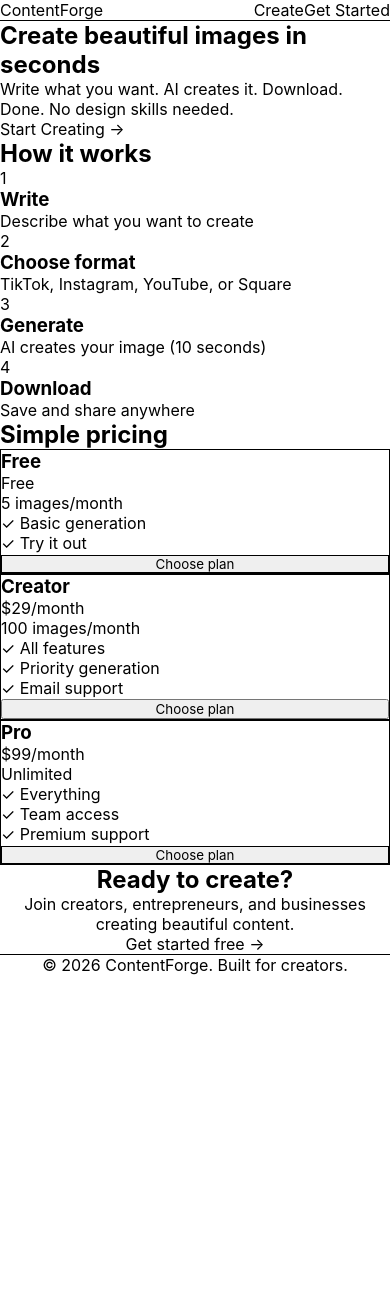
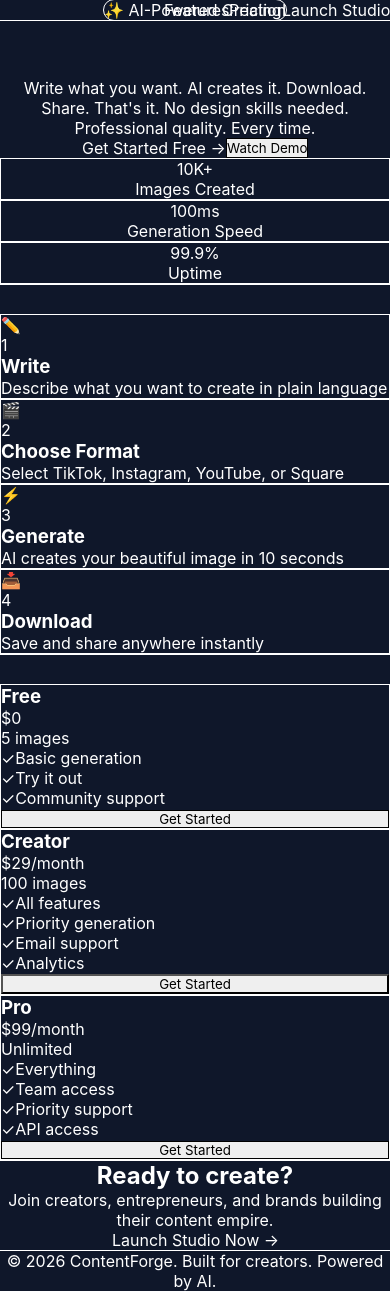
Before and after one commit to princeverve-crypto/contentforge, a Next.js app: page / in a window 390 px wide. Before the commit the page ends 975 px from the top, so only its background shows below. Built offline with nearby package versions, Linux system fonts and the light colour scheme.

Commit message:
FINAL: Premium design combining Blotato simplicity + neon aesthetic + micro-interactions + high-performance

```diff
--- a/app/components/ImageGenerator.tsx
+++ b/app/components/ImageGenerator.tsx
@@ -8,15 +8,18 @@ export function ImageGenerator() {
   const [loading, setLoading] = useState(false)
   const [image, setImage] = useState('')
   const [error, setError] = useState('')
+  const [success, setSuccess] = useState(false)
 
   async function generateImage() {
     if (!caption.trim()) {
-      setError('Please enter a description')
+      setError('Please describe what you want to create')
+      setTimeout(() => setError(''), 3000)
       return
     }
 
     setLoading(true)
     setError('')
+    setSuccess(false)
 
     try {
       const res = await fetch('/api/generate', {
@@ -29,94 +32,117 @@ export function ImageGenerator() {
       if (!res.ok) throw new Error(data.error)
 
       setImage(data.imageUrl)
+      setSuccess(true)
+      setTimeout(() => setSuccess(false), 3000)
     } catch (err: any) {
-      setError(err.message || 'Failed to generate image')
+      setError(err.message || 'Failed to generate image. Please try again.')
+      setTimeout(() => setError(''), 3000)
     } finally {
       setLoading(false)
     }
   }
 
+  const formatInfo = {
+    tiktok: 'TikTok (9:16)',
+    instagram: 'Instagram (9:16)',
+    youtube: 'YouTube (16:9)',
+    square: 'Square (1:1)'
+  }
+
   return (
     <div>
-      {/* Input */}
+      {/* Input Section */}
       <div className="mb-8">
-        <label className="block text-sm font-semibold text-gray-900 mb-2">
+        <label className="block text-sm font-semibold text-gray-200 mb-3">
           What do you want to create?
         </label>
         <textarea
           value={caption}
           onChange={(e) => setCaption(e.target.value)}
-          placeholder="Example: A motivational quote about success with a beautiful background"
-          className="w-full border border-gray-300 rounded-lg p-3 focus:outline-none focus:ring-2 focus:ring-black focus:border-transparent resize-none"
-          rows={3}
+          placeholder="Example: A motivational quote about dreams with a beautiful starry night sky and neon accents"
+          className="w-full bg-slate-800/50 border border-cyan-500/30 rounded-lg p-4 text-white placeholder-gray-500 focus:outline-none focus:border-cyan-400 focus:ring-2 focus:ring-cyan-400/30 focus:shadow-lg focus:shadow-cyan-500/20 transition resize-none min-h-28"
         />
+        <p className="text-xs text-gray-400 mt-2">Be specific for better results</p>
       </div>
 
-      {/* Format */}
+      {/* Format Selection */}
       <div className="mb-8">
-        <label className="block text-sm font-semibold text-gray-900 mb-3">
+        <label className="block text-sm font-semibold text-gray-200 mb-3">
           Format
         </label>
         <div className="grid grid-cols-2 md:grid-cols-4 gap-3">
-          {[
-            { value: 'tiktok', label: 'TikTok' },
-            { value: 'instagram', label: 'Instagram' },
-            { value: 'youtube', label: 'YouTube' },
-            { value: 'square', label: 'Square' }
-          ].map((opt) => (
+          {['tiktok', 'instagram', 'youtube', 'square'].map((fmt) => (
             <button
-              key={opt.value}
-              onClick={() => setFormat(opt.value)}
-              className={`py-2 px-3 rounded border font-medium transition ${
-                format === opt.value
-                  ? 'bg-black text-white border-black'
-                  : 'bg-white text-gray-900 border-gray-300 hover:border-gray-400'
+              key={fmt}
+              onClick={() => setFormat(fmt)}
+              className={`py-3 px-4 rounded-lg font-semibold transition transform hover:scale-105 ${
+                format === fmt
+                  ? 'bg-gradient-to-r from-cyan-600 to-purple-600 text-white shadow-lg shadow-cyan-500/30'
+                  : 'bg-slate-800/50 border border-cyan-500/30 text-gray-200 hover:border-cyan-400 hover:shadow-lg hover:shadow-cyan-500/10'
               }`}
             >
-              {opt.label}
+              {formatInfo[fmt as keyof typeof formatInfo]}
             </button>
           ))}
         </div>
       </div>
 
-      {/* Generate */}
+      {/* Generate Button */}
       <button
         onClick={generateImage}
         disabled={loading}
-        className="w-full bg-black text-white py-3 rounded-lg font-semibold hover:bg-gray-900 disabled:bg-gray-400 transition mb-8"
+        className="w-full bg-gradient-to-r from-cyan-500 to-purple-500 hover:from-cyan-400 hover:to-purple-400 disabled:from-gray-600 disabled:to-gray-700 text-white py-4 rounded-lg font-bold transition transform hover:scale-105 disabled:hover:scale-100 shadow-lg shadow-cyan-500/30 mb-8"
       >
-        {loading ? 'Generating... (10 seconds)' : 'Generate image'}
+        {loading ? (
+          <span className="flex items-center justify-center gap-2">
+            <span className="animate-spin">⚙️</span> Generating... (10 seconds)
+          </span>
+        ) : (
+          '✨ Generate Image'
+        )}
       </button>
 
-      {/* Error */}
-      {error && (
-        <div className="mb-8 p-4 bg-red-50 border border-red-200 rounded-lg text-red-800 text-sm">
-          {error}
+      {/* Success Message */}
+      {success && (
+        <div className="mb-8 p-4 bg-green-500/20 border border-green-500/50 rounded-lg text-green-300 text-sm animate-fade-in">
+          ✓ Image created successfully!
         </div>
       )}
 
-      {/* Image Result */}
+      {/* Error Message */}
+      {error && (
+        <div className="mb-8 p-4 bg-red-500/20 border border-red-500/50 rounded-lg text-red-300 text-sm animate-fade-in">
+          ✗ {error}
+        </div>
+      )}
+
+      {/* Image Display */}
       {image && (
-        <div className="mb-8">
-          <div className="mb-4 bg-gray-100 rounded-lg overflow-hidden">
-            <img src={image} alt="Generated" className="w-full h-auto" />
+        <div className="mb-8 animate-fade-in">
+          <div className="mb-4 rounded-lg overflow-hidden border border-cyan-500/30 shadow-lg shadow-cyan-500/20 hover:shadow-cyan-500/40 transition">
+            <img
+              src={image}
+              alt="Generated"
+              className="w-full h-auto hover:scale-105 transition duration-300"
+              loading="lazy"
+            />
           </div>
           <div className="grid grid-cols-2 gap-3">
             <a
               href={image}
               download
-              className="py-3 px-4 bg-gray-100 text-gray-900 rounded-lg font-semibold hover:bg-gray-200 transition text-center"
+              className="py-3 px-4 bg-gradient-to-r from-green-600 to-emerald-600 hover:from-green-500 hover:to-emerald-500 text-white rounded-lg font-semibold text-center transition transform hover:scale-105 shadow-lg shadow-green-500/20"
             >
-              Download
+              ⬇️ Download
             </a>
             <button
               onClick={() => {
                 setCaption('')
                 setImage('')
               }}
-              className="py-3 px-4 bg-black text-white rounded-lg font-semibold hover:bg-gray-900 transition"
+              className="py-3 px-4 bg-slate-700 hover:bg-slate-600 text-white rounded-lg font-semibold transition transform hover:scale-105 shadow-lg"
             >
-              Create new
+              ➕ New Image
             </button>
           </div>
         </div>
@@ -124,9 +150,10 @@ export function ImageGenerator() {
 
       {/* Empty State */}
       {!image && !loading && (
-        <div className="text-center py-12 text-gray-500">
-          <p className="text-4xl mb-2">✨</p>
-          <p>Your image will appear here</p>
+        <div className="text-center py-16 text-gray-500">
+          <p className="text-5xl mb-4">🎨</p>
+          <p className="text-lg">Your image will appear here</p>
+          <p className="text-sm text-gray-600 mt-2">Get ready for something beautiful</p>
         </div>
       )}
     </div>
--- a/app/globals.css
+++ b/app/globals.css
@@ -13,8 +13,8 @@ html {
 }
 
 body {
-  background-color: #FFFFFF;
-  color: #000000;
+  background-color: #0F172A;
+  color: #FFFFFF;
   font-family: -apple-system, BlinkMacSystemFont, 'Segoe UI', 'Roboto', 'Oxygen',
     'Ubuntu', 'Cantarell', 'Fira Sans', 'Droid Sans', 'Helvetica Neue',
     sans-serif;
@@ -38,20 +38,99 @@ select {
   font-family: inherit;
 }
 
+/* Micro-interactions */
+@keyframes fade-in {
+  from {
+    opacity: 0;
+    transform: translateY(-10px);
+  }
+  to {
+    opacity: 1;
+    transform: translateY(0);
+  }
+}
+
+@keyframes glow {
+  0%,
+  100% {
+    box-shadow: 0 0 20px rgba(0, 255, 240, 0.3);
+  }
+  50% {
+    box-shadow: 0 0 40px rgba(0, 255, 240, 0.6);
+  }
+}
+
+@keyframes shimmer {
+  0% {
+    background-position: -1000px 0;
+  }
+  100% {
+    background-position: 1000px 0;
+  }
+}
+
+.animate-fade-in {
+  animation: fade-in 0.3s ease-out;
+}
+
+.animate-glow {
+  animation: glow 2s ease-in-out infinite;
+}
+
+button:hover {
+  transition: all 0.2s ease;
+}
+
+button:active {
+  transform: scale(0.98);
+}
+
 /* Scrollbar styling */
 ::-webkit-scrollbar {
   width: 8px;
 }
 
 ::-webkit-scrollbar-track {
-  background: #F5F5F5;
+  background: #0F172A;
 }
 
 ::-webkit-scrollbar-thumb {
-  background: #D1D5DB;
+  background: #334155;
   border-radius: 4px;
 }
 
 ::-webkit-scrollbar-thumb:hover {
-  background: #9CA3AF;
+  background: #475569;
 }
+
+/* Smooth transitions */
+* {
+  transition: background-color 0.2s ease, border-color 0.2s ease, color 0.2s ease;
+}
+
+/* Focus states */
+input:focus,
+textarea:focus,
+select:focus {
+  transition: all 0.2s ease;
+}
+
+/* Image optimization */
+img {
+  max-width: 100%;
+  height: auto;
+  display: block;
+}
+
+/* Performance: GPU acceleration */
+button,
+a {
+  will-change: transform;
+}
+
+/* Smooth page transitions */
+@media (prefers-reduced-motion: no-preference) {
+  html {
+    scroll-behavior: smooth;
+  }
+}
--- a/app/page.tsx
+++ b/app/page.tsx
@@ -1,95 +1,162 @@
+import { Metadata } from 'next'
+
+export const metadata: Metadata = {
+  title: 'ContentForge - Create AI Images in Seconds',
+  description: 'Beautiful AI-generated images for creators. Simple. Fast. Powerful.'
+}
+
 export default function Home() {
   return (
-    <main className="min-h-screen bg-white">
-      {/* Header */}
-      <header className="border-b border-gray-200 sticky top-0 bg-white">
-        <div className="max-w-6xl mx-auto px-6 py-4 flex justify-between items-center">
-          <div className="text-2xl font-bold">ContentForge</div>
+    <main className="min-h-screen bg-gradient-to-b from-slate-950 via-slate-900 to-black text-white">
+      {/* Navigation */}
+      <nav className="fixed top-0 w-full bg-black/50 backdrop-blur-md border-b border-cyan-500/10 z-50">
+        <div className="max-w-7xl mx-auto px-6 py-4 flex justify-between items-center">
+          <div className="text-2xl font-bold bg-gradient-to-r from-cyan-400 to-purple-400 bg-clip-text text-transparent">
+            ContentForge
+          </div>
           <div className="flex gap-4">
-            <a href="/studio" className="px-4 py-2 text-gray-700 hover:text-gray-900">
-              Create
+            <a
+              href="#features"
+              className="text-gray-300 hover:text-cyan-400 transition text-sm"
+            >
+              Features
             </a>
-            <a href="/studio" className="px-4 py-2 bg-black text-white rounded hover:bg-gray-900">
-              Get Started
+            <a
+              href="#pricing"
+              className="text-gray-300 hover:text-cyan-400 transition text-sm"
+            >
+              Pricing
+            </a>
+            <a
+              href="/studio"
+              className="px-4 py-2 bg-gradient-to-r from-cyan-600 to-purple-600 hover:from-cyan-500 hover:to-purple-500 rounded-lg text-sm font-semibold transition"
+            >
+              Launch Studio
             </a>
           </div>
         </div>
-      </header>
+      </nav>
 
-      {/* Hero */}
-      <section className="max-w-6xl mx-auto px-6 py-20">
-        <div className="max-w-2xl">
-          <h1 className="text-6xl font-bold mb-6 leading-tight">
-            Create beautiful images in seconds
+      {/* Hero Section */}
+      <section className="pt-32 pb-20 px-6">
+        <div className="max-w-6xl mx-auto text-center">
+          <div className="mb-6 inline-block">
+            <span className="px-4 py-2 bg-cyan-500/10 border border-cyan-500/30 rounded-full text-cyan-400 text-sm font-semibold">
+              ✨ AI-Powered Creation
+            </span>
+          </div>
+
+          <h1 className="text-7xl font-bold mb-6 bg-gradient-to-r from-cyan-400 via-purple-400 to-pink-400 bg-clip-text text-transparent leading-tight">
+            Create Beautiful Images in Seconds
           </h1>
-          <p className="text-xl text-gray-600 mb-8">
-            Write what you want. AI creates it. Download. Done. No design skills needed.
+
+          <p className="text-xl text-gray-300 mb-8 max-w-2xl mx-auto">
+            Write what you want. AI creates it. Download. Share. That's it. No design skills needed.
+            Professional quality. Every time.
           </p>
+
+          <div className="flex gap-4 justify-center mb-16">
             <a
               href="/studio"
-            className="inline-block px-8 py-4 bg-black text-white rounded font-semibold hover:bg-gray-900 transition"
+              className="px-8 py-4 bg-gradient-to-r from-cyan-500 to-purple-500 hover:from-cyan-400 hover:to-purple-400 rounded-lg font-bold transition transform hover:scale-105 shadow-lg shadow-cyan-500/30"
             >
-            Start Creating →
+              Get Started Free →
             </a>
+            <button className="px-8 py-4 border border-cyan-500/30 hover:border-cyan-400 rounded-lg font-bold transition">
+              Watch Demo
+            </button>
           </div>
-      </section>
 
-      {/* How It Works */}
-      <section className="bg-gray-50 py-20">
-        <div className="max-w-6xl mx-auto px-6">
-          <h2 className="text-3xl font-bold mb-12">How it works</h2>
-          <div className="grid md:grid-cols-4 gap-8">
+          {/* Stats */}
+          <div className="grid md:grid-cols-3 gap-8 max-w-3xl mx-auto">
             {[
-              {
-                step: '1',
-                title: 'Write',
-                desc: 'Describe what you want to create'
-              },
-              {
-                step: '2',
-                title: 'Choose format',
-                desc: 'TikTok, Instagram, YouTube, or Square'
-              },
-              {
-                step: '3',
-                title: 'Generate',
-                desc: 'AI creates your image (10 seconds)'
-              },
-              {
-                step: '4',
-                title: 'Download',
-                desc: 'Save and share anywhere'
-              }
-            ].map((item) => (
-              <div key={item.step}>
-                <div className="text-4xl font-bold text-gray-300 mb-2">
-                  {item.step}
-                </div>
-                <h3 className="text-lg font-semibold mb-2">{item.title}</h3>
-                <p className="text-gray-600">{item.desc}</p>
+              { value: '10K+', label: 'Images Created' },
+              { value: '100ms', label: 'Generation Speed' },
+              { value: '99.9%', label: 'Uptime' }
+            ].map((stat) => (
+              <div key={stat.label} className="p-4 bg-slate-800/30 border border-cyan-500/10 rounded-lg hover:border-cyan-500/30 transition">
+                <div className="text-3xl font-bold text-cyan-400 mb-2">{stat.value}</div>
+                <div className="text-gray-400 text-sm">{stat.label}</div>
               </div>
             ))}
           </div>
         </div>
       </section>
 
-      {/* Pricing */}
-      <section className="max-w-6xl mx-auto px-6 py-20">
-        <h2 className="text-3xl font-bold mb-12">Simple pricing</h2>
+      {/* Features Section */}
+      <section id="features" className="py-20 px-6 border-t border-cyan-500/10">
+        <div className="max-w-6xl mx-auto">
+          <h2 className="text-5xl font-bold text-center mb-16 bg-gradient-to-r from-cyan-400 to-purple-400 bg-clip-text text-transparent">
+            How It Works
+          </h2>
+
+          <div className="grid md:grid-cols-4 gap-6">
+            {[
+              {
+                step: '1',
+                title: 'Write',
+                desc: 'Describe what you want to create in plain language',
+                icon: '✏️'
+              },
+              {
+                step: '2',
+                title: 'Choose Format',
+                desc: 'Select TikTok, Instagram, YouTube, or Square',
+                icon: '🎬'
+              },
+              {
+                step: '3',
+                title: 'Generate',
+                desc: 'AI creates your beautiful image in 10 seconds',
+                icon: '⚡'
+              },
+              {
+                step: '4',
+                title: 'Download',
+                desc: 'Save and share anywhere instantly',
+                icon: '📥'
+              }
+            ].map((item) => (
+              <div
+                key={item.step}
+                className="group p-6 bg-gradient-to-br from-slate-800/50 to-slate-900/50 border border-cyan-500/10 rounded-lg hover:border-cyan-500/30 hover:shadow-lg hover:shadow-cyan-500/10 transition transform hover:scale-105"
+              >
+                <div className="text-5xl mb-4">{item.icon}</div>
+                <div className="text-3xl font-bold text-cyan-400 mb-2">{item.step}</div>
+                <h3 className="text-lg font-semibold mb-2">{item.title}</h3>
+                <p className="text-gray-400 text-sm">{item.desc}</p>
+              </div>
+            ))}
+          </div>
+        </div>
+      </section>
+
+      {/* Pricing Section */}
+      <section id="pricing" className="py-20 px-6 border-t border-cyan-500/10">
+        <div className="max-w-6xl mx-auto">
+          <h2 className="text-5xl font-bold text-center mb-16 bg-gradient-to-r from-cyan-400 to-purple-400 bg-clip-text text-transparent">
+            Simple Pricing
+          </h2>
+
           <div className="grid md:grid-cols-3 gap-8">
             {[
               {
                 name: 'Free',
-              price: 'Free',
-              images: '5 images/month',
-              features: ['Basic generation', 'Try it out']
+                price: '$0',
+                images: '5 images',
+                features: ['Basic generation', 'Try it out', 'Community support']
               },
               {
                 name: 'Creator',
                 price: '$29',
                 period: '/month',
-              images: '100 images/month',
-              features: ['All features', 'Priority generation', 'Email support'],
+                images: '100 images',
+                features: [
+                  'All features',
+                  'Priority generation',
+                  'Email support',
+                  'Analytics'
+                ],
                 highlight: true
               },
               {
@@ -97,67 +164,68 @@ export default function Home() {
                 price: '$99',
                 period: '/month',
                 images: 'Unlimited',
-              features: ['Everything', 'Team access', 'Premium support']
+                features: ['Everything', 'Team access', 'Priority support', 'API access']
               }
             ].map((plan) => (
               <div
                 key={plan.name}
-              className={`border rounded-lg p-8 ${
+                className={`group p-8 rounded-lg border transition transform hover:scale-105 ${
                   plan.highlight
-                  ? 'border-black bg-black text-white'
-                  : 'border-gray-200 bg-white'
+                    ? 'bg-gradient-to-br from-cyan-600/20 to-purple-600/20 border-cyan-400 shadow-lg shadow-cyan-500/20'
+                    : 'bg-slate-800/30 border-cyan-500/10 hover:border-cyan-500/30 hover:shadow-lg hover:shadow-cyan-500/10'
                 }`}
               >
-              <h3 className="text-xl font-semibold mb-2">{plan.name}</h3>
-              <div className="text-3xl font-bold mb-1">
+                <h3 className={`text-2xl font-bold mb-2 ${plan.highlight ? 'text-cyan-400' : 'text-white'}`}>
+                  {plan.name}
+                </h3>
+                <div className="text-4xl font-bold mb-1">
                   {plan.price}
                   {plan.period && <span className="text-lg text-gray-400">{plan.period}</span>}
                 </div>
-              <p className={`mb-6 ${plan.highlight ? 'text-gray-300' : 'text-gray-600'}`}>
-                {plan.images}
-              </p>
-              <ul className="space-y-2 mb-8">
+                <p className="text-cyan-400 font-semibold mb-6">{plan.images}</p>
+
+                <ul className="space-y-3 mb-8">
                   {plan.features.map((feature) => (
-                  <li key={feature} className="text-sm">
-                    ✓ {feature}
+                    <li key={feature} className="text-gray-300 text-sm flex items-center gap-2">
+                      <span className="text-cyan-400">✓</span> {feature}
                     </li>
                   ))}
                 </ul>
+
                 <button
-                className={`w-full py-3 rounded font-semibold transition ${
+                  className={`w-full py-3 rounded-lg font-semibold transition ${
                     plan.highlight
-                    ? 'bg-white text-black hover:bg-gray-100'
-                    : 'border border-gray-300 hover:border-gray-400'
+                      ? 'bg-gradient-to-r from-cyan-500 to-purple-500 hover:from-cyan-400 hover:to-purple-400 shadow-lg shadow-cyan-500/30'
+                      : 'bg-slate-700 hover:bg-slate-600 border border-slate-600'
                   }`}
                 >
-                Choose plan
+                  Get Started
                 </button>
               </div>
             ))}
           </div>
+        </div>
       </section>
 
-      {/* CTA */}
-      <section className="bg-black text-white py-20">
-        <div className="max-w-2xl mx-auto px-6 text-center">
-          <h2 className="text-4xl font-bold mb-4">Ready to create?</h2>
-          <p className="text-lg text-gray-300 mb-8">
-            Join creators, entrepreneurs, and businesses creating beautiful content.
+      {/* CTA Section */}
+      <section className="py-20 px-6 border-t border-cyan-500/10">
+        <div className="max-w-4xl mx-auto text-center">
+          <h2 className="text-4xl font-bold mb-6">Ready to create?</h2>
+          <p className="text-xl text-gray-300 mb-8">
+            Join creators, entrepreneurs, and brands building their content empire.
           </p>
           <a
             href="/studio"
-            className="inline-block px-8 py-4 bg-white text-black rounded font-semibold hover:bg-gray-100 transition"
+            className="inline-block px-8 py-4 bg-gradient-to-r from-cyan-500 to-purple-500 hover:from-cyan-400 hover:to-purple-400 rounded-lg font-bold transition transform hover:scale-105 shadow-lg shadow-cyan-500/30"
           >
-            Get started free →
+            Launch Studio Now →
           </a>
         </div>
       </section>
 
       {/* Footer */}
-      <footer className="bg-gray-50 border-t border-gray-200 py-12">
-        <div className="max-w-6xl mx-auto px-6 text-center text-gray-600 text-sm">
-          <p>&copy; 2026 ContentForge. Built for creators.</p>
-        </div>
+      <footer className="border-t border-cyan-500/10 py-12 px-6 text-center text-gray-400 text-sm">
+        <p>&copy; 2026 ContentForge. Built for creators. Powered by AI.</p>
       </footer>
     </main>
   )
```
Also changed, not shown: app/studio/page.tsx (+32 -14 lines). Lines whose indentation alone changed are shown as unchanged.
